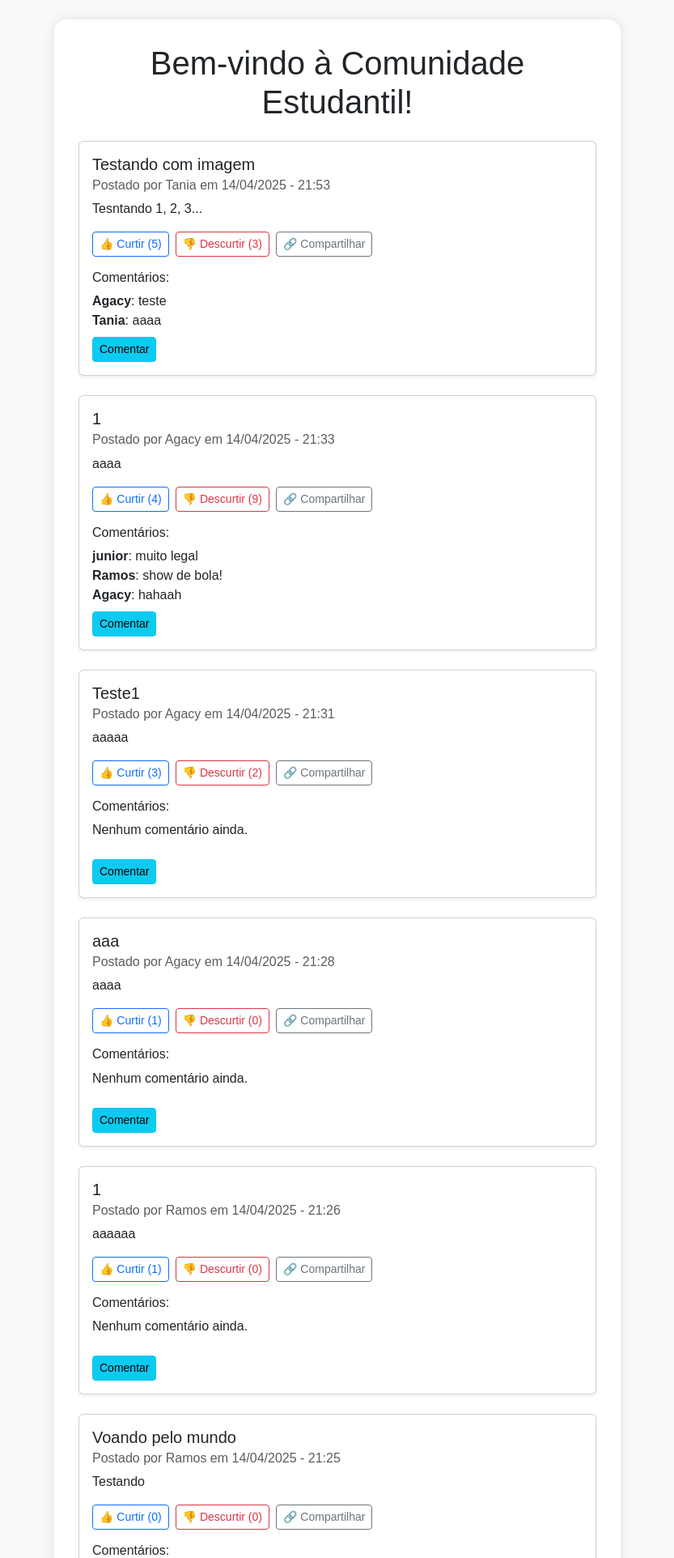
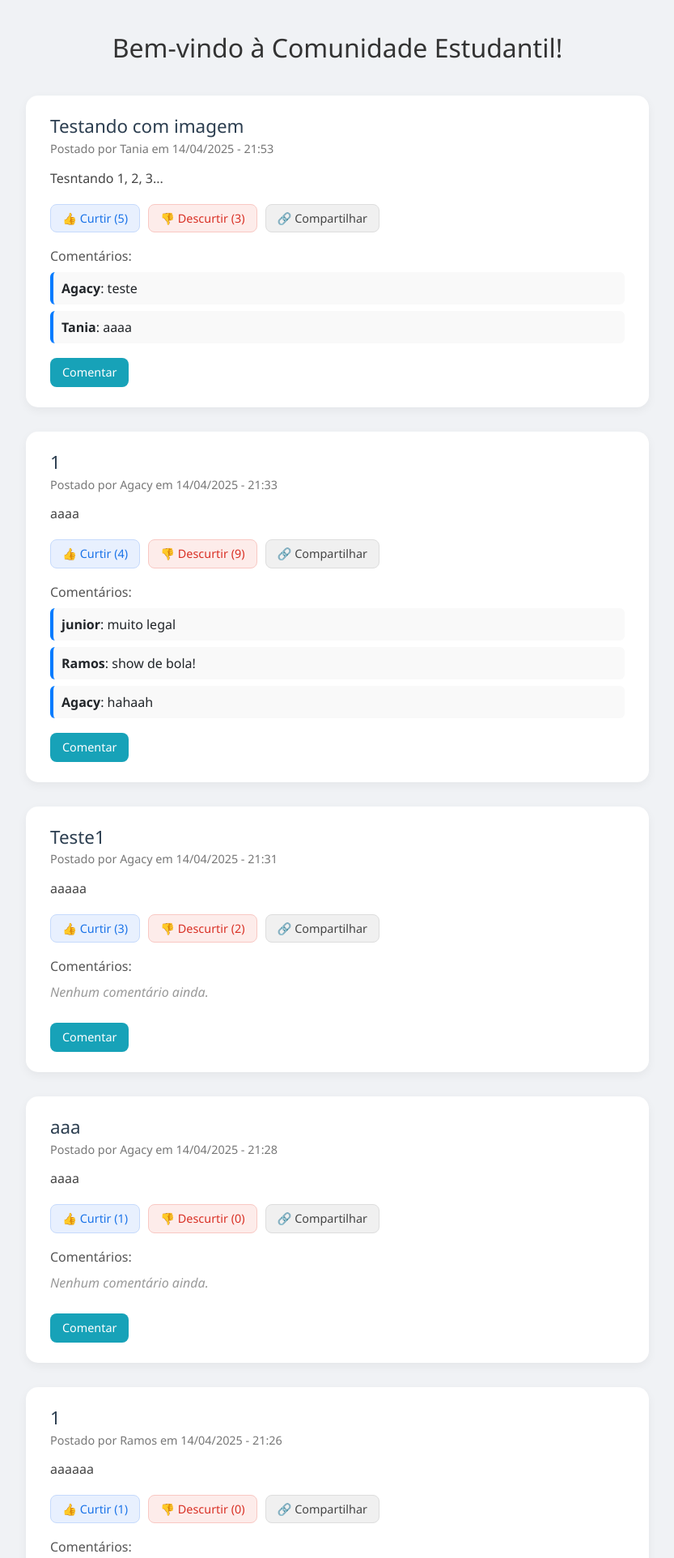
Before and after one commit to IlanChristianIFTO/social, a Django app: page / in a window 1280 px wide. Shown: the top 1924 px of the page at 81% size, without its empty margins (223-1056 px from the left). Run offline with Django 5.2, Linux system fonts and the light colour scheme; data comes from the database, SQL or seed files in the repository; both versions use the stored data as it was before the commit.

Commit message:
Versão 1

```diff
--- a/social/settings.py
+++ b/social/settings.py
@@ -58,7 +58,7 @@ ROOT_URLCONF = 'social.urls'
 TEMPLATES = [
     {
         'BACKEND': 'django.template.backends.django.DjangoTemplates',
-        'DIRS': [TEMPLATES_DIR,],
+        'DIRS': [TEMPLATES_DIR, 'templates'],
         'APP_DIRS': True,
         'OPTIONS': {
             'context_processors': [
--- a/socialapp/static/css/style.css
+++ b/socialapp/static/css/style.css
@@ -1,66 +1,131 @@
 body {
-    background-color: #f8f9fa;
-    font-family: Arial, sans-serif;
+    background-color: #f0f2f5;
+    font-family: 'Segoe UI', Tahoma, Geneva, Verdana, sans-serif;
 }
 
-.container {
-    max-width: 700px;
-    margin: 50px auto;
-    background: white;
-    padding: 30px;
-    border-radius: 15px;
-    box-shadow: 0 0 15px rgba(0,0,0,0.1);
+.feed-container {
+    max-width: 800px;
+    margin: 40px auto;
+    padding: 0 15px;
 }
 
-h2 {
-    text-align: center;
-    margin-bottom: 30px;
+.titulo-principal {
+    font-size: 2rem;
     color: #333;
+    margin-bottom: 40px;
 }
 
-form label {
-    font-weight: bold;
-    color: #444;
+.postagem-card {
+    background: #fff;
+    border-radius: 15px;
+    box-shadow: 0 4px 12px rgba(0, 0, 0, 0.05);
+    padding: 25px 30px;
+    margin-bottom: 30px;
 }
 
-form input[type="text"],
-form textarea {
-    width: 100%;
-    padding: 10px;
-    margin-bottom: 20px;
-    border: 1px solid #ccc;
-    border-radius: 8px;
+.titulo-postagem {
+    font-size: 1.4rem;
+    color: #2c3e50;
+    margin-bottom: 5px;
 }
 
-form button {
-    background-color: #007bff;
-    color: white;
-    padding: 10px 25px;
-    border: none;
-    border-radius: 8px;
-    cursor: pointer;
-    transition: background-color 0.3s ease;
+.info-postagem {
+    font-size: 0.9rem;
+    color: #777;
+    margin-bottom: 15px;
 }
 
-form button:hover {
-    background-color: #0056b3;
+.conteudo-postagem {
+    font-size: 1rem;
+    color: #444;
+    margin-bottom: 20px;
 }
 
-.post-info {
-    margin-bottom: 30px;
-    padding: 15px;
-    border-left: 5px solid #007bff;
-    background: #f1f1f1;
-    border-radius: 10px;
+.botoes-interacao {
+    display: flex;
+    gap: 10px;
+    margin-bottom: 20px;
+    flex-wrap: wrap;
 }
 
-.back-link {
-    display: inline-block;
-    margin-top: 20px;
-    text-decoration: none;
-    color: #007bff;
+.btn {
+    border-radius: 8px;
+    padding: 6px 14px;
+    font-size: 0.9rem;
+    font-weight: 500;
+    transition: all 0.3s ease;
 }
 
-.back-link:hover {
-    text-decoration: underline;
+.btn-curtir {
+    background-color: #e8f0fe;
+    color: #1a73e8;
+    border: 1px solid #c6dafc;
 }
+
+.btn-curtir:hover {
+    background-color: #d2e3fc;
+}
+
+.btn-descurtir {
+    background-color: #fdecea;
+    color: #d93025;
+    border: 1px solid #f9c8c3;
+}
+
+.btn-descurtir:hover {
+    background-color: #f8d7da;
+}
+
+.btn-compartilhar {
+    background-color: #f0f0f0;
+    color: #444;
+    border: 1px solid #ddd;
+}
+
+.btn-compartilhar:hover {
+    background-color: #e2e2e2;
+}
+
+.comentarios h6 {
+    font-size: 1rem;
+    margin-bottom: 10px;
+    color: #555;
+}
+
+.comentario {
+    padding: 8px 10px;
+    background: #f9f9f9;
+    border-left: 4px solid #007bff;
+    margin-bottom: 8px;
+    border-radius: 6px;
+}
+
+.sem-comentario {
+    color: #999;
+    font-style: italic;
+}
+
+.btn-comentar {
+    margin-top: 10px;
+    background-color: #17a2b8;
+    color: white;
+    padding: 6px 14px;
+    border-radius: 8px;
+    text-decoration: none;
+}
+
+.btn-comentar:hover {
+    background-color: #138496;
+}
+
+.btn-nova-postagem {
+    background-color: #28a745;    color: white;
+    padding: 10px 22px;
+    font-size: 1rem;
+    border-radius: 8px;
+    text-decoration: none;
+}
+
+.btn-nova-postagem:hover {
+    background-color: #218838;
+}
--- a/socialapp/templates/social/index.html
+++ b/socialapp/templates/social/index.html
@@ -6,50 +6,47 @@
     <link href="https://cdn.jsdelivr.net/npm/bootstrap@5.3.3/dist/css/bootstrap.min.css" rel="stylesheet">
     <link href="static/css/style.css" rel="stylesheet">
 </head>
-<body class="bg-light">
+<body>
 
-<div class="container mt-4">
-    <h1 class="mb-4 text-center">Bem-vindo à Comunidade Estudantil!</h1>
+<div class="container feed-container">
+    <h1 class="text-center titulo-principal">Bem-vindo à Comunidade Estudantil!</h1>
 
     {% for postagem in postagens %}
-        <div class="card mb-4 shadow-sm">
-            <div class="card-body">
-                <h5 class="card-title">{{ postagem.titulo }}</h5>
-                <h6 class="card-subtitle text-muted mb-2">
-                    Postado por {{ postagem.nome_usuario }} em {{ postagem.data_postagem|date:"d/m/Y - H:i" }}
+        <div class="postagem-card">
+            <h5 class="titulo-postagem">{{ postagem.titulo }}</h5>
+            <h6 class="info-postagem">
+                Postado por <span>{{ postagem.nome_usuario }}</span> em {{ postagem.data_postagem|date:"d/m/Y - H:i" }}
             </h6>
-                <p class="card-text">{{ postagem.conteudo }}</p>
+            <p class="conteudo-postagem">{{ postagem.conteudo }}</p>
 
-                <div class="d-flex gap-2 align-items-center">
-                    <a href="{% url 'curtir_postagem' postagem.id %}" class="btn btn-outline-primary btn-sm">
+            <div class="botoes-interacao">
+                <a href="{% url 'curtir_postagem' postagem.id %}" class="btn btn-curtir">
                     👍 Curtir ({{ postagem.curtidas }})
                 </a>
-                    <a href="{% url 'descurtir_postagem' postagem.id %}" class="btn btn-outline-danger btn-sm">
+                <a href="{% url 'descurtir_postagem' postagem.id %}" class="btn btn-descurtir">
                     👎 Descurtir ({{ postagem.descurtidas }})
                 </a>
-                    <button class="btn btn-outline-secondary btn-sm">🔗 Compartilhar</button>
+                <button class="btn btn-compartilhar">🔗 Compartilhar</button>
             </div>
 
-                <div class="mt-3">
+            <div class="comentarios">
                 <h6>Comentários:</h6>
                 {% for comentario in postagem.comentarios.all %}
-                        <div class="comment">
+                    <div class="comentario">
                         <strong>{{ comentario.nome_usuario }}</strong>: {{ comentario.conteudo }}
                     </div>
                 {% empty %}
-                        <p>Nenhum comentário ainda.</p>
+                    <p class="sem-comentario">Nenhum comentário ainda.</p>
                 {% endfor %}
-
-                    <a href="{% url 'comentar' postagem.id %}" class="btn btn-info btn-sm mt-2">Comentar</a>
-                </div>
+                <a href="{% url 'comentar' postagem.id %}" class="btn btn-comentar">Comentar</a>
             </div>
         </div>
     {% empty %}
-        <p class="text-center">Nenhuma postagem ainda. <a href="#nova_postagem">Crie a primeira!</a></p>
+        <p class="text-center mensagem-vazia">Nenhuma postagem ainda. <a href="#nova_postagem">Crie a primeira!</a></p>
     {% endfor %}
 
     <div class="text-center mt-4">
-        <a href="{% url 'nova_postagem' %}" class="btn btn-success">Nova Postagem</a>
+        <a href="{% url 'nova_postagem' %}" class="btn btn-nova-postagem">Nova Postagem</a>
     </div>
 </div>
 
```
Also changed, not shown: socialapp/templates/social/comentar.html (+22 -7 lines), socialapp/templates/social/nova_postagem.html (+20 -5 lines), db.sqlite3, socialapp/migrations/0001_initial.py (deleted), socialapp/migrations/0002_postagem_curtidas_postagem_descurtidas_and_more.py (deleted), socialapp/migrations/0003_alter_postagem_curtidas_alter_postagem_data_postagem_and_more.py (deleted). Lines whose indentation alone changed are shown as unchanged.
